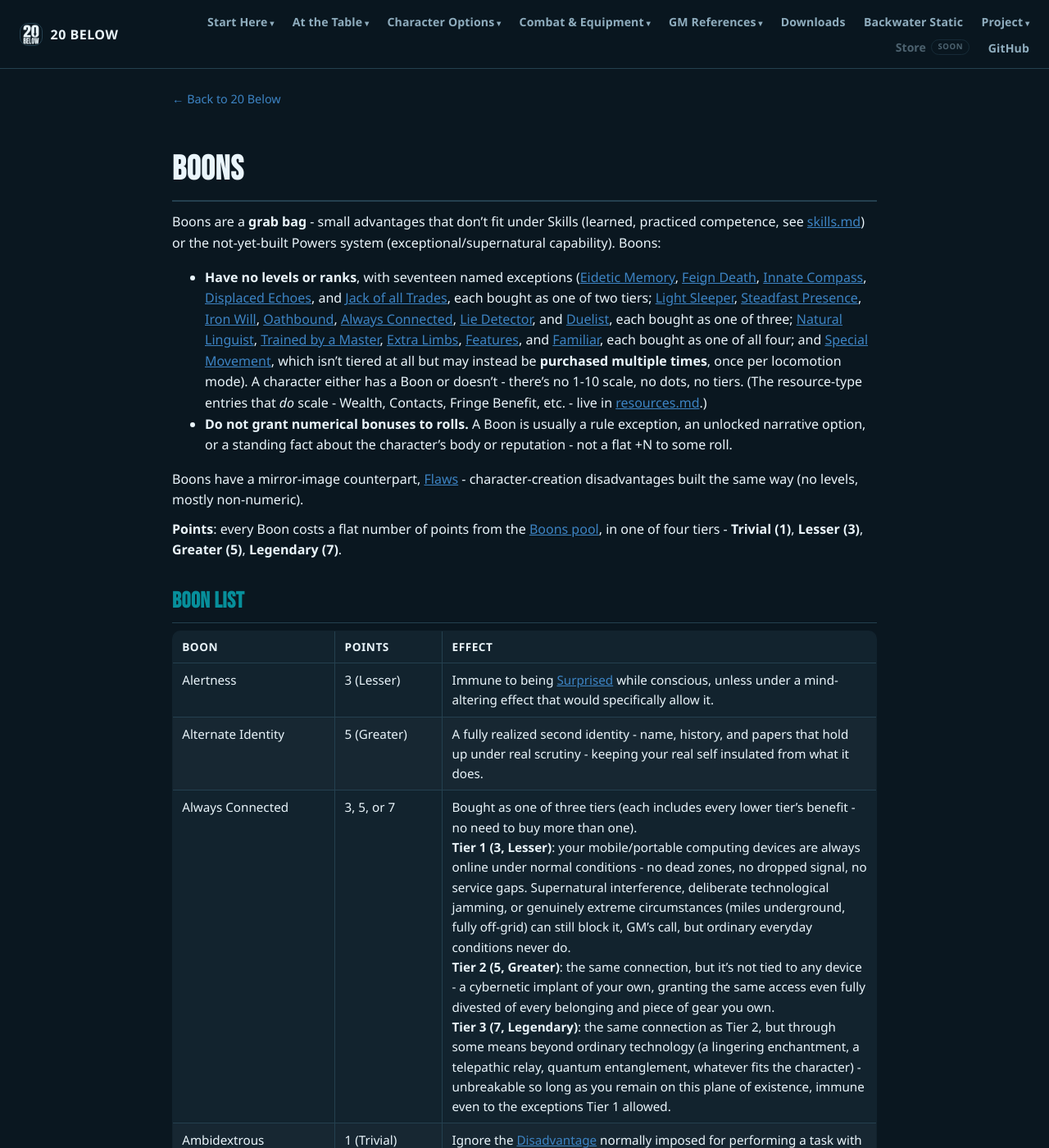
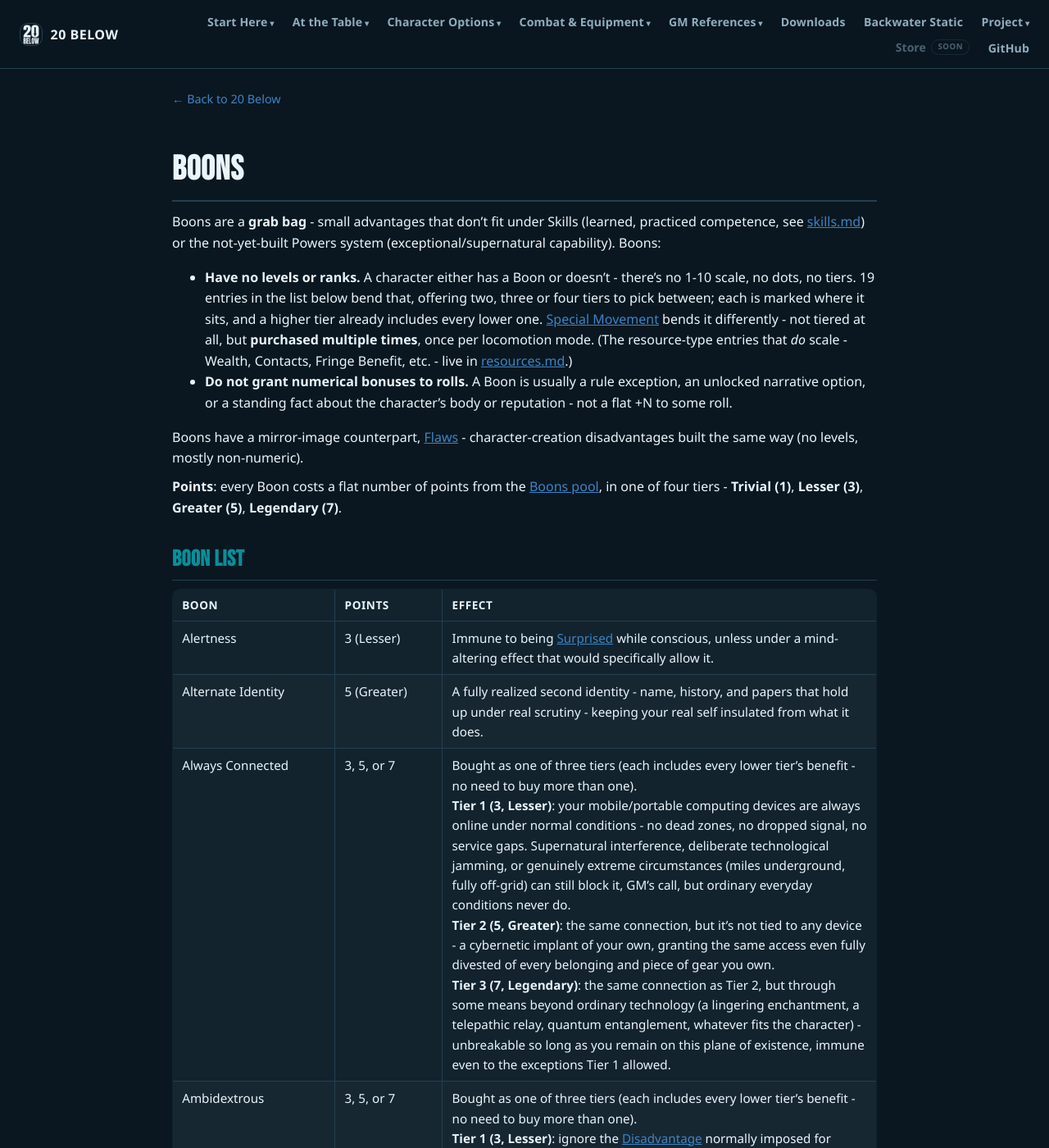
Before and after one commit to feralucce/20_Below, a Jekyll site: the page built from rules/boons.md, in a window 1280 px wide and 1400 px high. Shown: the whole window at 82% size. Built offline with Jekyll 4.4.1, drawn with Linux system fonts in a browser that asks for light colours; our own code applies the rules of GitHub Pages for plain Markdown files; some of the changed text lies outside the part shown.

Commit message:
Boons: Ambidextrous becomes a three-tier Boon, and the off-hand penalty finally gets stated in the book
Tier 1 (3) is the old effect. Tier 2 (5) works both hands at once.
Tier 3 (7) buys an extra off-hand attack for 1 Ki, once per turn.

The off-hand Disadvantage lived only in rules/rules.md, so the published
chapter charged a penalty it never mentioned and this Boon sold relief
from a rule the reader had never met. It is now in How to Play, under
Advantage and Disadvantage.

The chapter intro enumerated every tiered Boon by name and had already
drifted - it claimed seventeen and left Special Weapons out of its own
list. The enumeration is gone; the list itself is the record now.

Co-Authored-By: Claude Opus 5 <noreply@anthropic.com>

```diff
--- a/rules/boons.md
+++ b/rules/boons.md
@@ -2,7 +2,7 @@
 
 Boons are a **grab bag** - small advantages that don't fit under Skills (learned, practiced competence, see [skills.md](skills.md)) or the not-yet-built Powers system (exceptional/supernatural capability). Boons:
 
-- **Have no levels or ranks**, with seventeen named exceptions ([Eidetic Memory](#boon-list), [Feign Death](#boon-list), [Innate Compass](#boon-list), [Displaced Echoes](#boon-list), and [Jack of all Trades](#boon-list), each bought as one of two tiers; [Light Sleeper](#boon-list), [Steadfast Presence](#boon-list), [Iron Will](#boon-list), [Oathbound](#boon-list), [Always Connected](#boon-list), [Lie Detector](#boon-list), and [Duelist](#boon-list), each bought as one of three; [Natural Linguist](#boon-list), [Trained by a Master](#boon-list), [Extra Limbs](#boon-list), [Features](#boon-list), and [Familiar](#boon-list), each bought as one of all four; and [Special Movement](#boon-list), which isn't tiered at all but may instead be **purchased multiple times**, once per locomotion mode). A character either has a Boon or doesn't - there's no 1-10 scale, no dots, no tiers. (The resource-type entries that *do* scale - Wealth, Contacts, Fringe Benefit, etc. - live in [resources.md](resources.md).)
+- **Have no levels or ranks.** A character either has a Boon or doesn't - there's no 1-10 scale, no dots, no tiers. 19 entries in the list below bend that, offering two, three or four tiers to pick between; each is marked where it sits, and a higher tier already includes every lower one. [Special Movement](#boon-list) bends it differently - not tiered at all, but **purchased multiple times**, once per locomotion mode. (The resource-type entries that *do* scale - Wealth, Contacts, Fringe Benefit, etc. - live in [resources.md](resources.md).)
 - **Do not grant numerical bonuses to rolls.** A Boon is usually a rule exception, an unlocked narrative option, or a standing fact about the character's body or reputation - not a flat +N to some roll.
 
 Boons have a mirror-image counterpart, [Flaws](flaws.md) - character-creation disadvantages built the same way (no levels, mostly non-numeric).
@@ -16,7 +16,7 @@ Boons have a mirror-image counterpart, [Flaws](flaws.md) - character-creation di
 | Alertness | 3 (Lesser) | Immune to being [Surprised](rules.md#surprise) while conscious, unless under a mind-altering effect that would specifically allow it. |
 | Alternate Identity | 5 (Greater) | A fully realized second identity - name, history, and papers that hold up under real scrutiny - keeping your real self insulated from what it does. |
 | Always Connected | 3, 5, or 7 | Bought as one of three tiers (each includes every lower tier's benefit - no need to buy more than one).<br>**Tier 1 (3, Lesser)**: your mobile/portable computing devices are always online under normal conditions - no dead zones, no dropped signal, no service gaps. Supernatural interference, deliberate technological jamming, or genuinely extreme circumstances (miles underground, fully off-grid) can still block it, GM's call, but ordinary everyday conditions never do.<br>**Tier 2 (5, Greater)**: the same connection, but it's not tied to any device - a cybernetic implant of your own, granting the same access even fully divested of every belonging and piece of gear you own.<br>**Tier 3 (7, Legendary)**: the same connection as Tier 2, but through some means beyond ordinary technology (a lingering enchantment, a telepathic relay, quantum entanglement, whatever fits the character) - unbreakable so long as you remain on this plane of existence, immune even to the exceptions Tier 1 allowed. |
-| Ambidextrous | 1 (Trivial) | Ignore the [Disadvantage](rules.md#advantage--disadvantage) normally imposed for performing a task with your off-hand. |
+| Ambidextrous | 3, 5, or 7 | Bought as one of three tiers (each includes every lower tier's benefit - no need to buy more than one).<br>**Tier 1 (3, Lesser)**: ignore the [Disadvantage](rules.md#advantage--disadvantage) normally imposed for performing a task with your off-hand.<br>**Tier 2 (5, Greater)**: your hands work independently - perform one task with each hand in the same round, instead of one task overall.<br>**Tier 3 (7, Legendary)**: once per turn, spend **1 Ki** to make one additional attack with your off-hand, at no penalty. |
 | Animal Rapport | 1 (Trivial) | Animals read you as safe and trustworthy on sight, calmer and friendlier around you than they'd otherwise be - no communication, just instinct. |
 | Common Sense | 7 (Legendary) | The GM will give you a heads-up before you commit to an obviously terrible decision. |
 | Compact Frame | 3 (Lesser) | Fit through spaces, gaps, and crowds an ordinary body couldn't, and blend into a packed room without trying. |
```
Also changed, not shown: webbook/boons.md (+22 -4 lines), webbook/how-to-play.md (+2 -0 lines).
